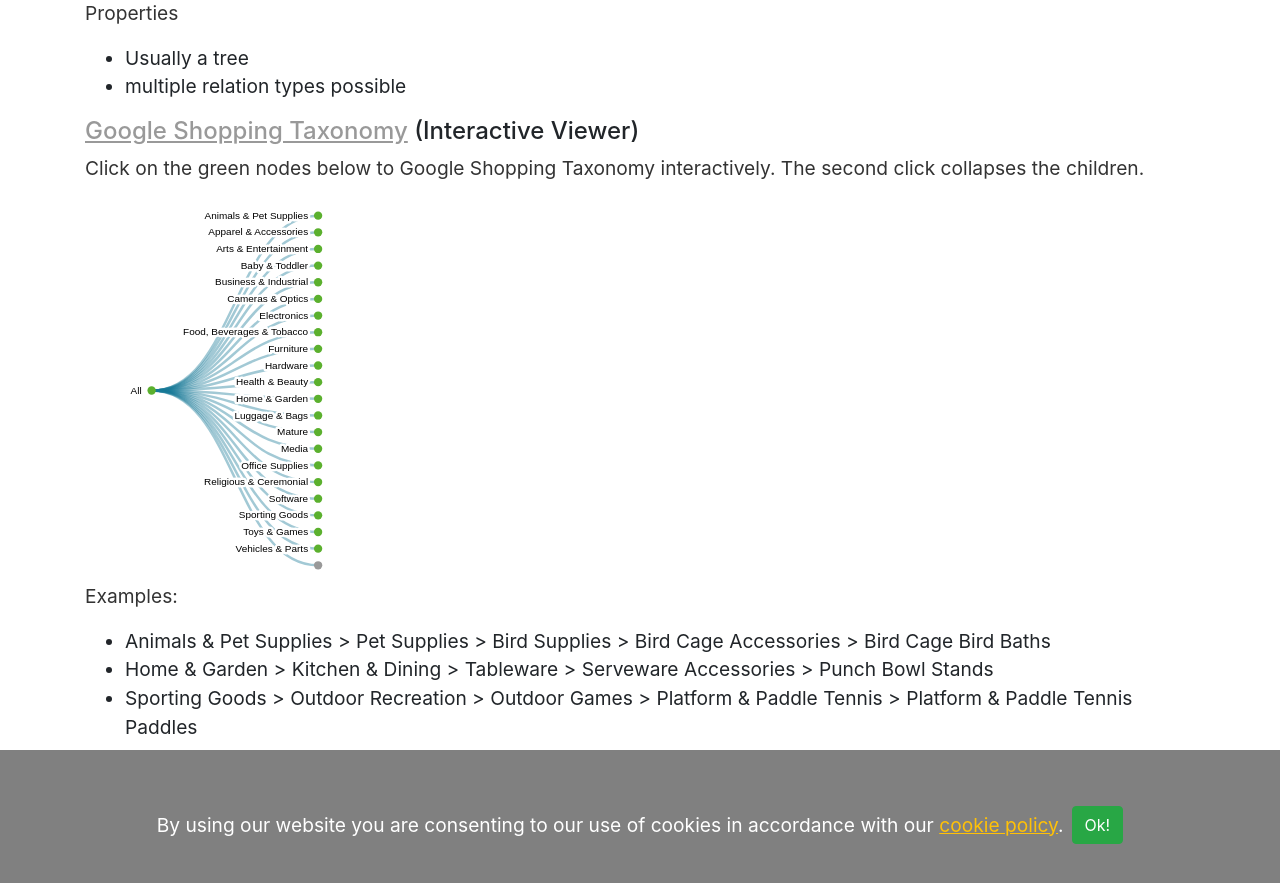
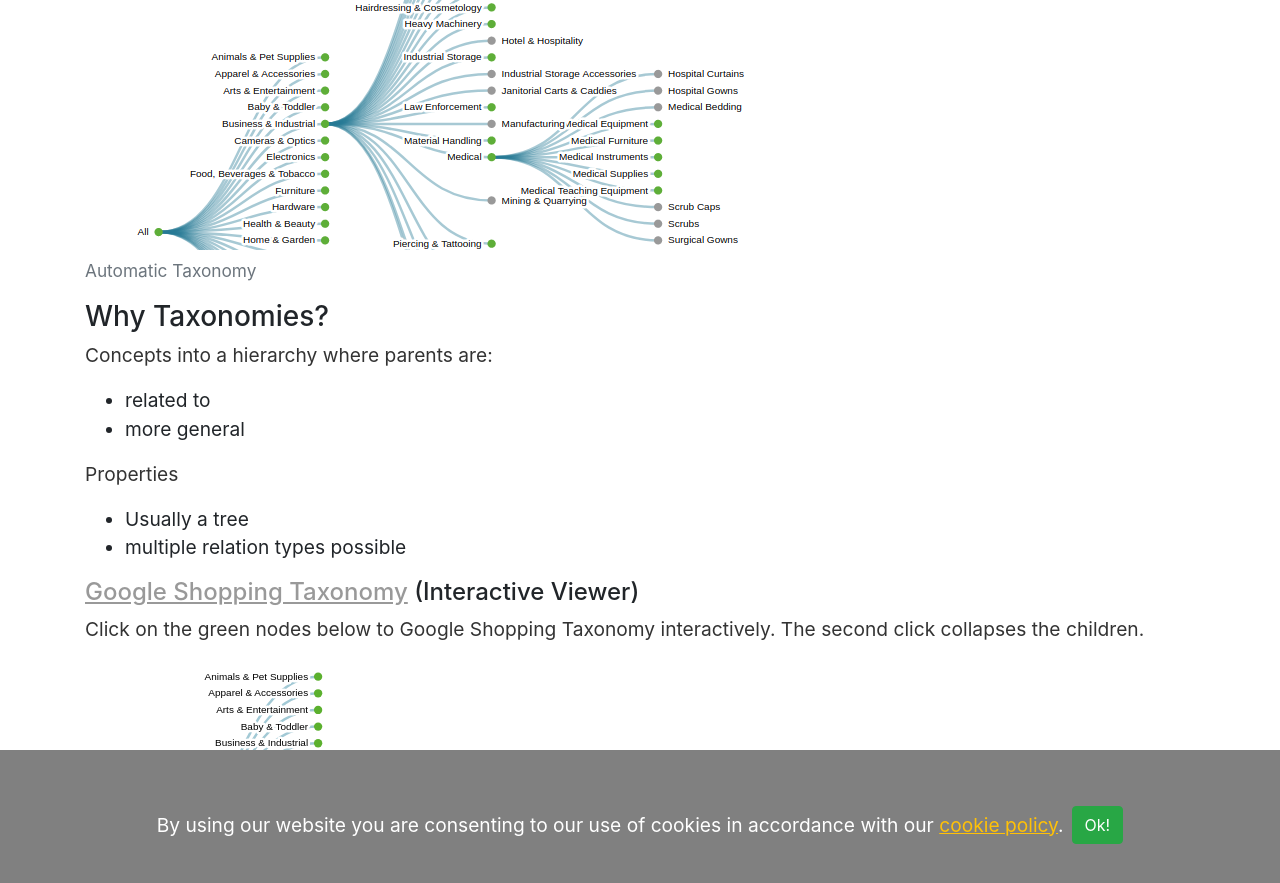
Before and after one commit to vackosar/vackosar.github.io, a Jekyll site: the page built from _posts/2021-03-22-Automatically-Expanding-Taxanomy.md, in a window 1280 px wide and 900 px high, scrolled down 400 px. Shown: the top 883 px of the window. Built offline with Jekyll 4.4.1, drawn with Linux system fonts in a browser that asks for light colours.

Commit message:
title image

```diff
--- a/_posts/2021-03-22-Automatically-Expanding-Taxanomy.md
+++ b/_posts/2021-03-22-Automatically-Expanding-Taxanomy.md
@@ -5,10 +5,18 @@
 categories: ml
 description: Arborist model finds parents for unseen textual nodes using triplet-loss, StarSpace embeddings, & shortest path.
 permalink: /:categories/:title
+image: /images/automatic-taxonomy.png
 ---
 
-[comment]: <> (image: /images/submodularity-main.png)
 [comment]: <> (video: fLAYeDYqhag)
+
+<figure class="figure">
+    <img
+        class="figure-img img-fluid rounded lazyload"
+        data-src="/images/automatic-taxonomy.png"
+        alt="Automatic Taxonomy" />
+    <figcaption class="figure-caption">Automatic Taxonomy</figcaption>
+</figure>
 
 {% include mathjax.html %}
 
```
Also changed, not shown: images/automatic-taxonomy.png (added), 1 other file.
